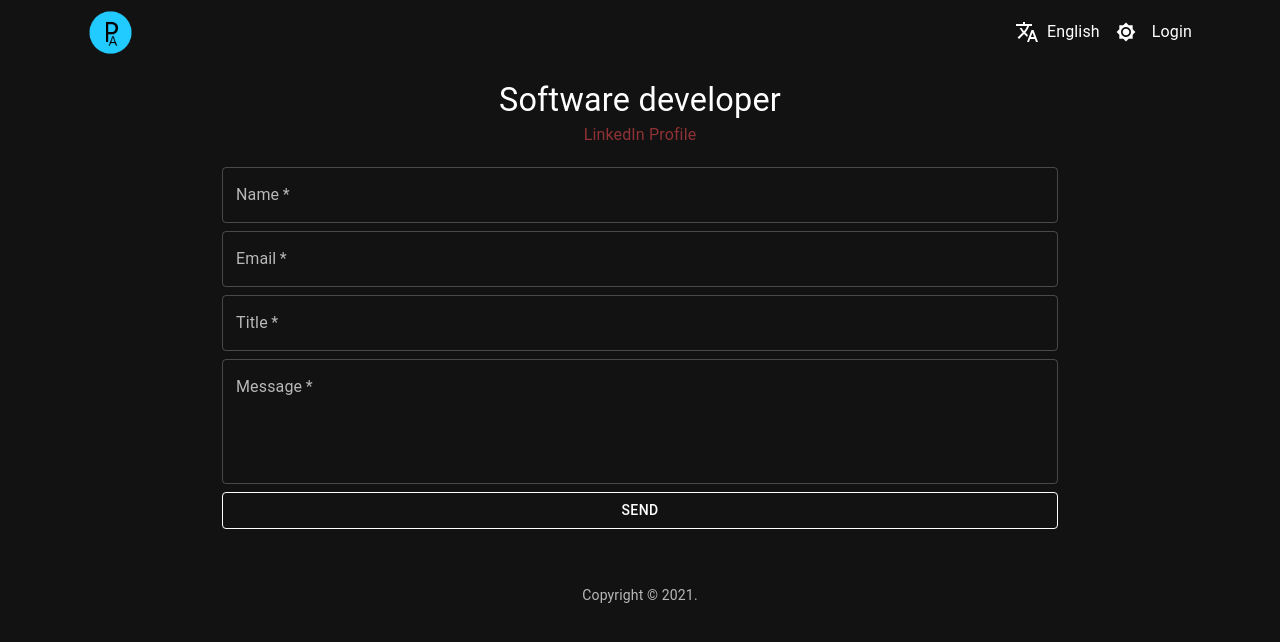
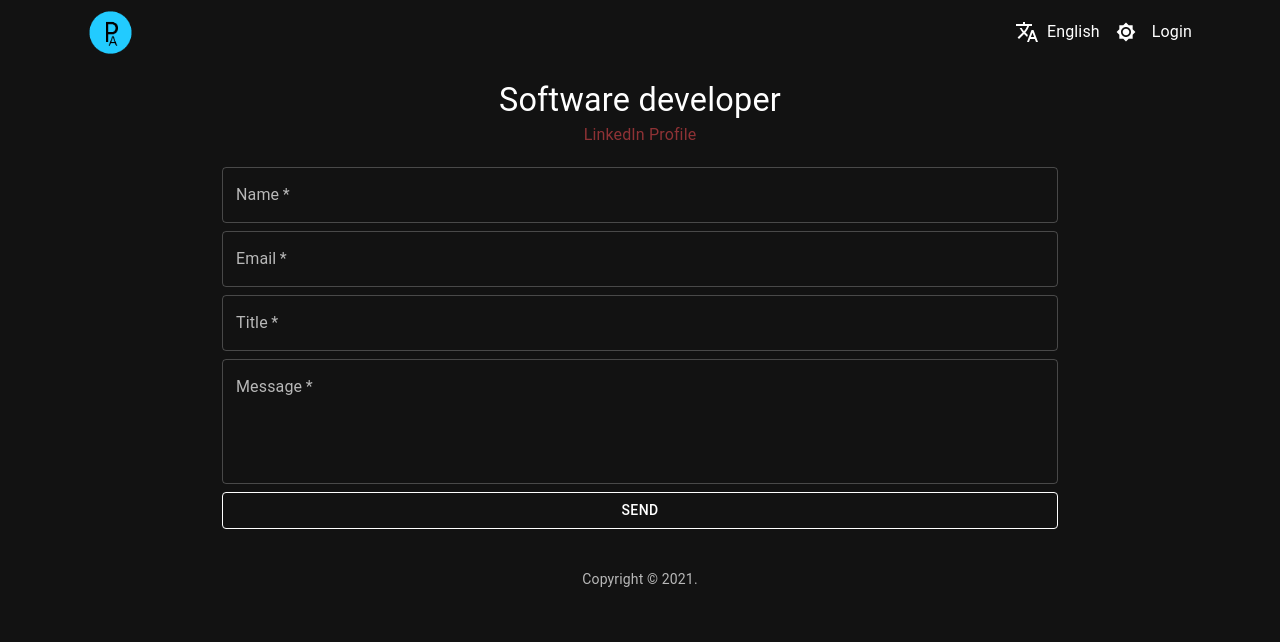
Before and after one commit to tlcada/my-website, a React (Create React App) app: page / in a window 1280 px wide. Shown: the top 642 px of the page. Built offline with nearby package versions, Linux system fonts and the light colour scheme.

Commit message:
Change margin

```diff
--- a/src/app/components/Footer/Footer.tsx
+++ b/src/app/components/Footer/Footer.tsx
@@ -12,7 +12,7 @@ function Copyright() {
 
 export default function Footer() {
     return (
-        <Box sx={{ p: 6 }} component="footer">
+        <Box sx={{ p: 4 }} component="footer">
             <Copyright />
         </Box>
     );
```
